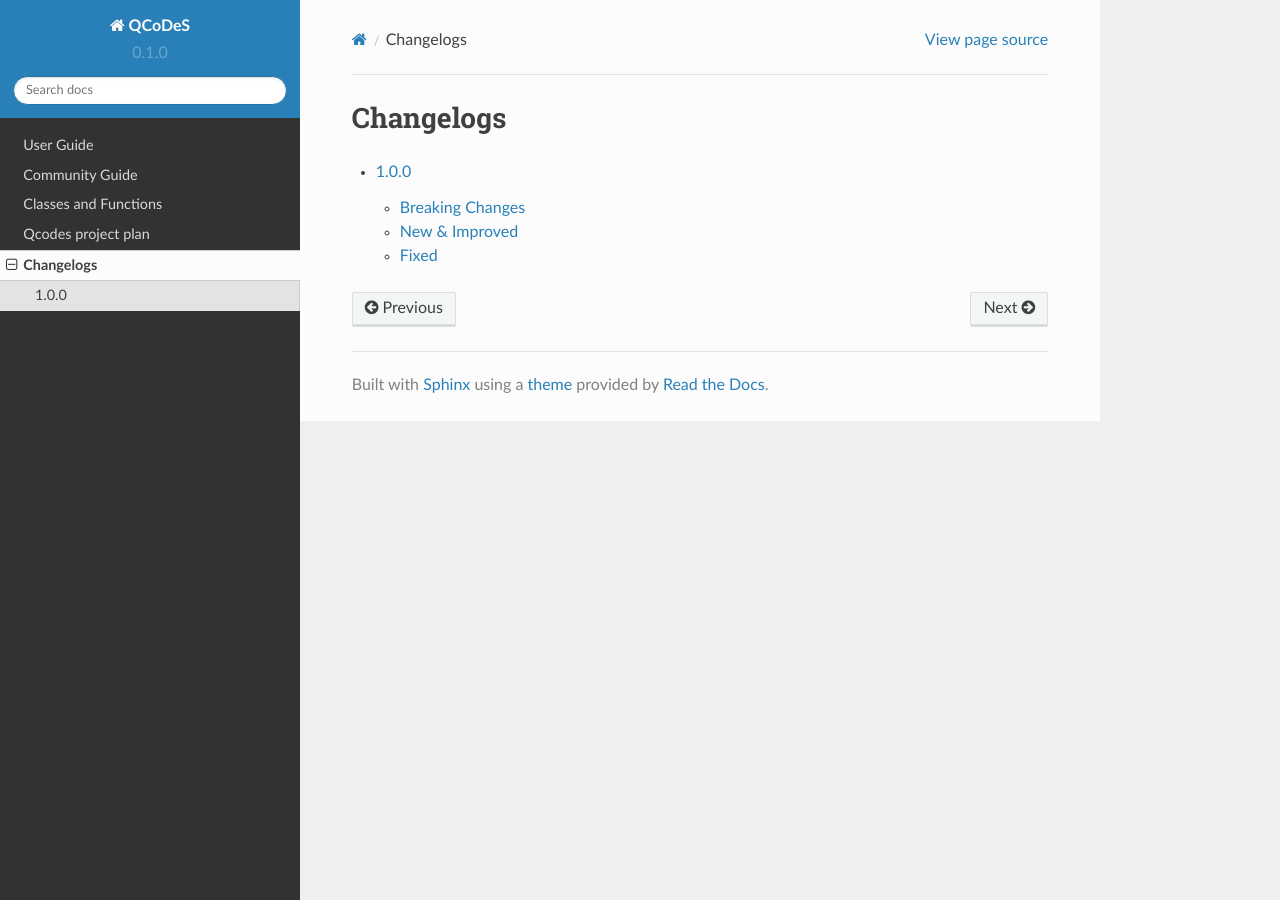
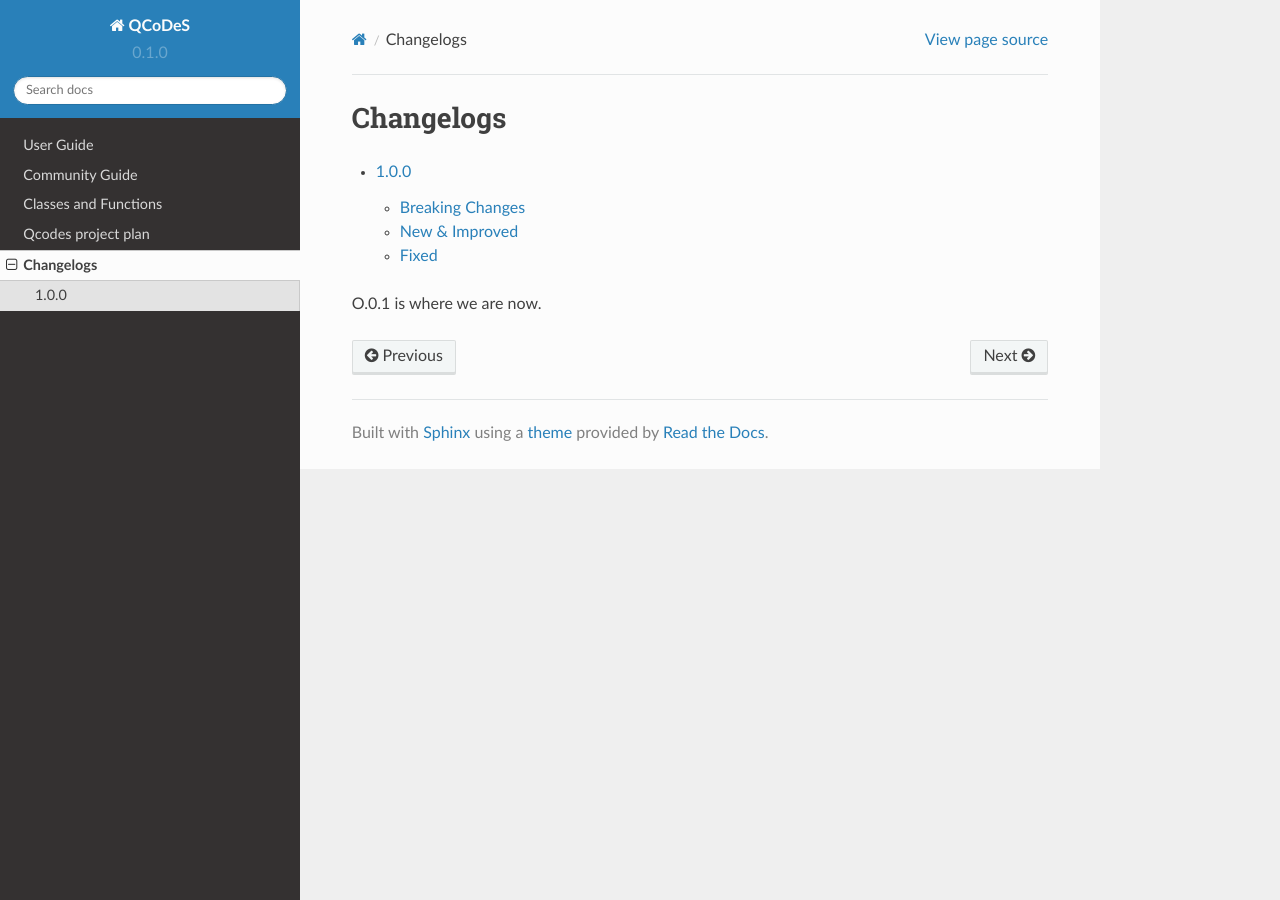
Before and after one commit to ShoosounS47/Qcodes, a Sphinx documentation site: the page built from docs/changes/index.rst, in a window 1280 px wide. Built offline with Sphinx 7.4.7 and the Read the Docs theme 2.0.0, drawn with Linux system fonts in a browser that asks for light colours; the version number is read from the project's files by our own code.

Commit message:
docs: Add current version

```diff
--- a/docs/changes/index.rst
+++ b/docs/changes/index.rst
@@ -4,3 +4,5 @@ Changelogs
 .. toctree::
 
    1.0.0 <1.0.0>
+
+O.0.1 is where we are now.
```
